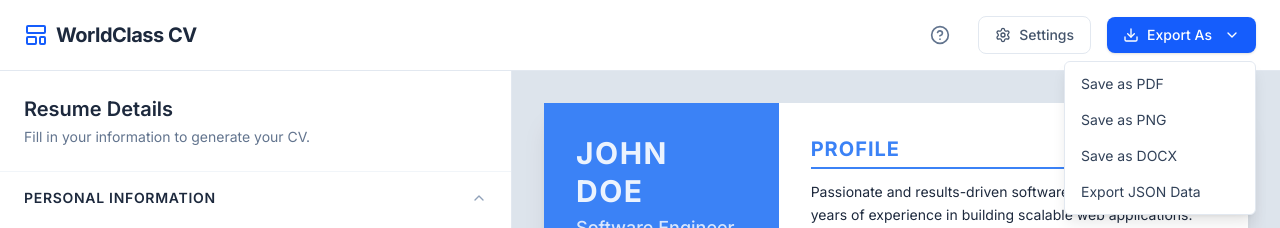
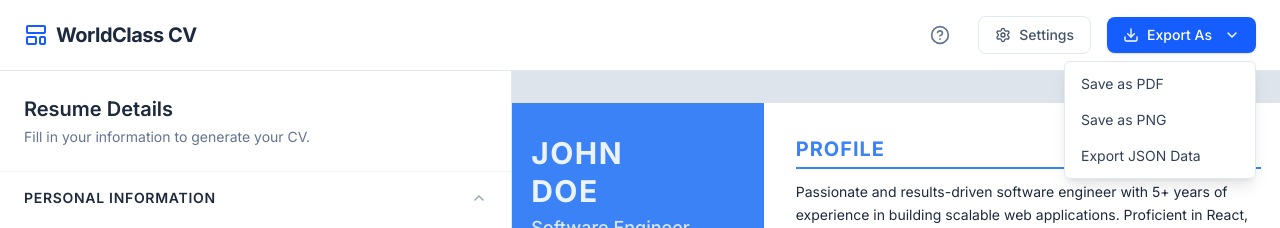
Before and after one commit to DisableAntor/WorldClass-CV, a React (Vite) app: page / in a window 1280 px wide. Both pictures are taken after a click on the button "Export As". Shown: the top 228 px of the page. Built offline with nearby package versions, Linux system fonts and the light colour scheme.

Commit message:
feat: Add PDF export functionality
Integrates `react-to-print` to enable users to download their resumes as PDFs. This replaces the previous DOCX download functionality.

```diff
--- a/src/components/BuilderLayout.tsx
+++ b/src/components/BuilderLayout.tsx
@@ -1,3 +1,4 @@
+import { useReactToPrint } from 'react-to-print';
 import React, { useState, useRef, useEffect } from 'react';
 import { FormPane } from './FormPane';
 import { PreviewPane } from './PreviewPane';
@@ -34,6 +35,12 @@ export function BuilderLayout() {
 
   const [showDownloadMenu, setShowDownloadMenu] = useState(false);
   const downloadMenuRef = useRef<HTMLDivElement>(null);
+  const contentToPrintRef = useRef<HTMLDivElement>(null);
+
+  const reactToPrintFn = useReactToPrint({
+    contentRef: contentToPrintRef,
+    documentTitle: 'Resume',
+  });
 
   // Close download menu on click outside
   useEffect(() => {
@@ -71,31 +78,6 @@ export function BuilderLayout() {
     } catch(e) {
       console.error(e);
       alert('Failed to generate image.');
-    }
-    setShowDownloadMenu(false);
-  };
-
-  const downloadDocx = async () => {
-    try {
-      const htmlToDocx = (await import('html-to-docx')).default;
-      const cvElement = document.querySelector('.cv-preview') as HTMLElement;
-      if (!cvElement) return;
-
-      // Extract inline styles for better compatibility if needed,
-      // but html-to-docx handles basic markup
-      const htmlString = cvElement.outerHTML;
-      const fileBuffer = await htmlToDocx(htmlString, null, {
-        table: { row: { cantSplit: true } },
-        footer: true,
-        pageNumber: true,
-      });
-
-      const blob = new Blob([fileBuffer], { type: 'application/vnd.openxmlformats-officedocument.wordprocessingml.document' });
-      const saveAs = (await import('file-saver')).saveAs;
-      saveAs(blob, 'resume.docx');
-    } catch(e) {
-      console.error(e);
-      alert('Failed to generate DOCX.');
     }
     setShowDownloadMenu(false);
   };
@@ -156,7 +138,7 @@ export function BuilderLayout() {
               <div className="absolute right-0 mt-2 w-48 bg-white rounded-md shadow-lg border border-slate-200 z-50">
                 <div className="py-1">
                   <button
-                    onClick={() => { window.print(); setShowDownloadMenu(false); }}
+                    onClick={() => { reactToPrintFn(); setShowDownloadMenu(false); }}
                     className="flex w-full items-center px-4 py-2 text-sm text-slate-700 hover:bg-slate-100 hover:text-slate-900"
                   >
                     Save as PDF
@@ -166,12 +148,6 @@ export function BuilderLayout() {
                     className="flex w-full items-center px-4 py-2 text-sm text-slate-700 hover:bg-slate-100 hover:text-slate-900"
                   >
                     Save as PNG
-                  </button>
-                  <button
-                    onClick={downloadDocx}
-                    className="flex w-full items-center px-4 py-2 text-sm text-slate-700 hover:bg-slate-100 hover:text-slate-900"
-                  >
-                    Save as DOCX
                   </button>
                   <button
                     onClick={downloadJson}
@@ -444,7 +420,9 @@ export function BuilderLayout() {
           {/* Preview Pane */}
           <div className={`tour-preview-pane w-full md:w-[55%] lg:w-[60%] bg-slate-400/20 h-full overflow-y-auto p-4 md:p-8 ${activeTab === 'preview' ? 'block' : 'hidden md:block'}`}>
             <div className="max-w-4xl mx-auto flex justify-center">
-              <PreviewPane />
+              <div ref={contentToPrintRef}>
+                <PreviewPane />
+              </div>
             </div>
           </div>
         </div>
```
